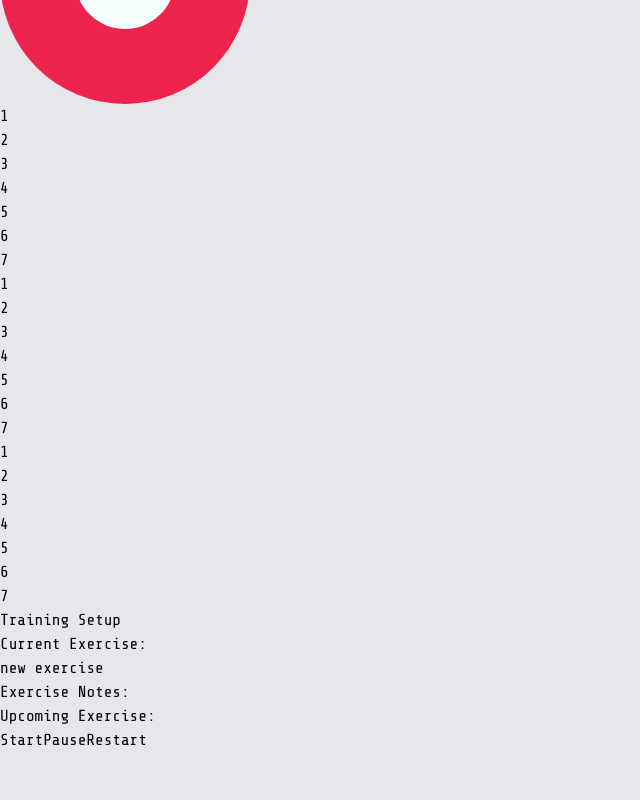
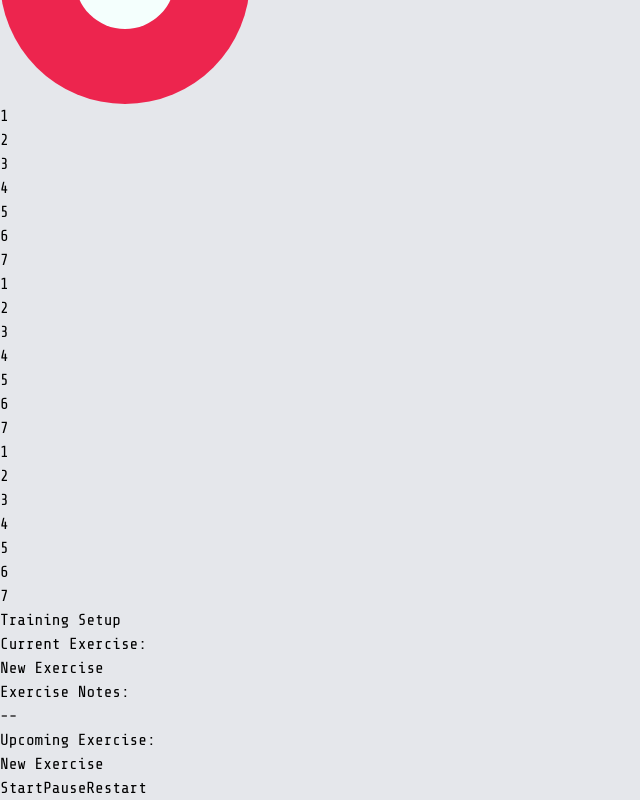
Before and after one commit to Fermento99/interval-timer, a Vue app: page / in a window 1280 px wide. Shown: the part 646-1446 px from the top of the page, without its empty margins (0-640 px from the left). Before the commit the page ends 1398 px from the top, so only its background shows below. Built offline with nearby package versions, Linux system fonts and the light colour scheme.

Commit message:
refactor exercise table

```diff
--- a/src/components/ClockComponent/ExerciseTile.vue
+++ /dev/null
@@ -1,17 +0,0 @@
-<script setup lang="ts">
-const props = defineProps<{
-  cycleIndex: number;
-  exerciseIndex: number;
-  done: boolean;
-}>();
-</script>
-
-<template>
-  <div
-    :class="`w-14 h-10 px-2 py-1 text-white text-xs flex justify-end items-end ${
-      done ? 'bg-exercise-red' : 'bg-exercise-green'
-    }`"
-  >
-    {{ props.exerciseIndex + 1 }}
-  </div>
-</template>
--- a/src/components/ExerciseTableComponent/ExerciseTableComponent.vue
+++ b/src/components/ExerciseTableComponent/ExerciseTableComponent.vue
@@ -1,6 +1,6 @@
 <script setup lang="ts">
 import { useExerciseStore } from '@/stores/ExerciseStore';
-import ExerciseTile from '@/components/ClockComponent/ExerciseTile.vue';
+import ExerciseTile from '@/components/ExerciseTableComponent/ExerciseTile.vue';
 
 const exerciseStore = useExerciseStore();
 </script>
@@ -9,15 +9,16 @@ const exerciseStore = useExerciseStore();
   <div class="flex flex-col gap-2">
     <div
       class="flex flex-row gap-2"
-      v-for="(cycle, cycleIndex) in exerciseStore.exerciseTable.cycles"
+      v-for="cycleIndex in exerciseStore.exerciseTable.cycleCount"
       :key="cycleIndex"
     >
       <ExerciseTile
-        v-for="(exercise, exerciseIndex) in cycle.exercises"
+        v-for="exerciseIndex in exerciseStore.exerciseTable.cycleLength"
         :key="exerciseIndex"
-        :cycle-index="cycleIndex"
-        :exercise-index="exerciseIndex"
-        :done="exercise.done"
+        :exercise-index="
+          exerciseStore.exerciseTable.cycleLength * (cycleIndex - 1) + exerciseIndex - 1
+        "
+        :exerciseNumber="exerciseIndex"
       />
     </div>
   </div>
--- /dev/null
+++ b/src/components/ExerciseTableComponent/ExerciseTile.vue
@@ -0,0 +1,20 @@
+<script setup lang="ts">
+import { useExerciseStore } from '@/stores/ExerciseStore';
+
+const props = defineProps<{
+  exerciseIndex: number;
+  exerciseNumber: number;
+}>();
+
+const exerciseStore = useExerciseStore();
+</script>
+
+<template>
+  <div
+    :class="`w-14 h-10 px-2 py-1 text-white text-xs flex justify-end items-end ${
+      exerciseStore.getExercise(props.exerciseIndex).done ? 'bg-exercise-red' : 'bg-exercise-green'
+    }`"
+  >
+    {{ exerciseNumber }}
+  </div>
+</template>
--- a/src/components/NotesComponent/NotesComponent.vue
+++ b/src/components/NotesComponent/NotesComponent.vue
@@ -11,6 +11,6 @@ const exerciseStore = useExerciseStore();
       <NotesRow label="Current Exercise" :value="exerciseStore.currentExercise.name" />
       <NotesRow label="Exercise Notes" :value="exerciseStore.currentExercise.notes" />
     </div>
-    <NotesRow label="Upcoming Exercise" :value="exerciseStore.nextExercise.notes" size="normal" />
+    <NotesRow label="Upcoming Exercise" :value="exerciseStore.nextExercise.name" size="normal" />
   </div>
 </template>
--- a/src/pages/MainPage/MainPage.vue
+++ b/src/pages/MainPage/MainPage.vue
@@ -4,8 +4,14 @@ import ExerciseTableComponent from '@/components/ExerciseTableComponent/Exercise
 import ButtonComponent from '@/components/ButtonComponent/ButtonComponent.vue';
 import NotesComponent from '@/components/NotesComponent/NotesComponent.vue';
 import { useClockStore } from '@/stores/ClockStore';
+import { useExerciseStore } from '@/stores/ExerciseStore';
+import { watchEffect } from 'vue';
 
 const clockState = useClockStore();
+const exerciseState = useExerciseStore();
+
+clockState.setClock('exercise-clock', { period: exerciseState.currentClock.time });
+clockState.setClock('training-clock', { period: exerciseState.periodSum });
 
 const start = () => {
   clockState.startClocks();
@@ -16,9 +22,24 @@ const stop = () => {
 };
 
 const reset = () => {
-  clockState.setClock('exercise-clock', { period: 0.5 });
-  clockState.setClock('training-clock', { period: 5, startedAt: Date.now() });
+  exerciseState.resetTable();
+  clockState.setClock('exercise-clock', { period: exerciseState.currentClock.time });
+  clockState.setClock('training-clock', { period: exerciseState.periodSum });
 };
+
+watchEffect(() => {
+  const clock = clockState.getClock('exercise-clock');
+  if (clock.finished) {
+    exerciseState.moveToNextClock();
+    if (exerciseState.currentClock) {
+      const finishTimestamp = clock.startedAt + clock.period;
+      clockState.setClock('exercise-clock', {
+        period: exerciseState.currentClock.time,
+        startedAt: finishTimestamp,
+      });
+    }
+  }
+});
 </script>
 
 <template>
--- a/src/stores/ExerciseStore.ts
+++ b/src/stores/ExerciseStore.ts
@@ -2,100 +2,162 @@ import { defineStore } from 'pinia';
 import { computed, ref } from 'vue';
 
 interface ExerciseTable {
-  cycles: Cycle[];
-  cycleCunt: number;
+  periods: Period[];
+  cycleCount: number;
   cycleLength: number;
   exerciseTime: number;
   restTime: number;
   pauseTime: number;
   iterator: number;
-  length: number;
 }
 
-interface Cycle {
-  exercises: Exercise[];
-}
-
-interface Exercise {
+interface Period {
   name: string;
   notes: string;
   done: boolean;
+  time: number;
+  mode: ClockMode;
 }
 
-const DEFAULT_TABLE_SETUP = {
-  cycles: Array(3)
-    .fill(null)
-    .map(() => ({
-      exercises: Array(7)
-        .fill(null)
-        .map(() => ({
-          name: 'new exercise',
-          notes: '',
+type ClockMode = 'exercise' | 'rest' | 'pause';
+type TableConfig = Omit<ExerciseTable, 'cycles' | 'iterator'>;
+
+const DEFAULT_TABLE_CONFIG = <TableConfig>{
+  cycleCount: 3,
+  cycleLength: 7,
+  exerciseTime: 0.5,
+  restTime: 0.2,
+  pauseTime: 5,
+};
+
+const generateTable = (config: TableConfig): ExerciseTable => {
+  const { cycleCount, cycleLength, exerciseTime, restTime, pauseTime } = config;
+  const length = cycleCount * cycleLength;
+  const periods = [
+    {
+      name: 'Head Start',
+      notes: '--',
+      done: false,
+      time: 10,
+      mode: 'pause',
+    },
+    ...Array(length)
+      .fill(null)
+      .flatMap((_, index): Period[] => [
+        {
+          name: 'New Exercise',
+          notes: '--',
           done: false,
-        })),
-    })),
-  cycleCunt: 3,
-  cycleLength: 7,
-  exerciseTime: 50,
-  restTime: 30,
-  pauseTime: 210,
-  iterator: 0,
-  length: 21,
+          time: exerciseTime,
+          mode: 'exercise',
+        },
+        index % cycleLength === cycleLength - 1
+          ? {
+              name: 'pause',
+              notes: '--',
+              done: false,
+              time: pauseTime,
+              mode: 'pause',
+            }
+          : {
+              name: 'rest',
+              notes: '--',
+              done: false,
+              time: restTime,
+              mode: 'rest',
+            },
+      ]),
+  ];
+  periods.pop();
+
+  return <ExerciseTable>{
+    ...config,
+    periods,
+    iterator: 0,
+  };
 };
+
 export const useExerciseStore = defineStore('exercise', () => {
-  const exerciseTable = ref<ExerciseTable>(DEFAULT_TABLE_SETUP);
-  const currentExercise = computed(() => {
-    const { cycles, cycleLength, iterator } = exerciseTable.value;
-    console.log('current', Math.floor(iterator / cycleLength), iterator % cycleLength);
-    return cycles[Math.floor(iterator / cycleLength)].exercises[iterator % cycleLength];
-  });
-  const nextExercise = computed(() => {
-    const { cycles, cycleLength, iterator } = exerciseTable.value;
-    if ((iterator + 1) % cycleLength === 0) {
-      console.log('next', Math.floor(iterator / cycleLength) + 1, 0);
-      return cycles[Math.floor(iterator / cycleLength) + 1]?.exercises[0] || { name: '--' };
-    }
-    console.log('next', Math.floor(iterator / cycleLength), (iterator % cycleLength) + 1);
-    return cycles[Math.floor(iterator / cycleLength)].exercises[(iterator % cycleLength) + 1];
+  const exerciseTable = ref<ExerciseTable>(generateTable(DEFAULT_TABLE_CONFIG));
+
+  const periodSum = computed(() => {
+    const pauses = exerciseTable.value.pauseTime * (exerciseTable.value.cycleCount - 1) + 10;
+    const exercises =
+      exerciseTable.value.cycleCount *
+      exerciseTable.value.cycleLength *
+      exerciseTable.value.exerciseTime;
+    const rests =
+      exerciseTable.value.cycleCount *
+      (exerciseTable.value.cycleLength - 1) *
+      exerciseTable.value.restTime;
+    return pauses + rests + exercises;
   });
 
-  const setExerciseTableConfig = (tableConfig: Omit<ExerciseTable, 'cycles' | 'iterator'>) => {
+  const undoneExercises = computed(() =>
+    exerciseTable.value.periods.filter((period) => period.mode === 'exercise' && !period.done)
+  );
+
+  const exercises = computed(() =>
+    exerciseTable.value.periods.filter((period) => period.mode === 'exercise')
+  );
+
+  const currentExercise = computed(
+    () =>
+      undoneExercises.value[0] || {
+        name: '--',
+        notes: '--',
+        done: false,
+        time: 0,
+        mode: 'exercise',
+      }
+  );
+
+  const nextExercise = computed(
+    () =>
+      undoneExercises.value[1] || {
+        name: '--',
+        notes: '--',
+        done: false,
+        time: 0,
+        mode: 'exercise',
+      }
+  );
+
+  const currentClock = computed(() => exerciseTable.value.periods[exerciseTable.value.iterator]);
+
+  const setExerciseTableConfig = (tableConfig: TableConfig) => {
     Object.assign(exerciseTable.value, tableConfig, {
       iterator: 0,
-      length: tableConfig.cycleLength * tableConfig.cycleCunt,
+      length: tableConfig.cycleLength * tableConfig.cycleCount,
     });
-    exerciseTable.value.cycles = Array(tableConfig.cycleLength)
-      .fill(null)
-      .map(() => ({
-        exercises: Array(tableConfig.cycleCunt)
-          .fill(null)
-          .map(() => ({
-            name: 'new exercise',
-            notes: '',
-            done: false,
-          })),
-      }));
   };
 
-  const setExerciseDetails = (index: number, exerciseConfig: Partial<Exercise>) => {
-    const { cycles, cycleLength } = exerciseTable.value;
-    Object.assign(
-      cycles[Math.floor(index / cycleLength)].exercises[index % cycleLength],
-      exerciseConfig
-    );
+  const setExerciseDetails = (index: number, exerciseConfig: Partial<Period>) => {
+    Object.assign(exerciseTable.value.periods[index], exerciseConfig);
   };
 
-  const moveToNextExercise = () => {
+  const moveToNextClock = () => {
     setExerciseDetails(exerciseTable.value.iterator, { done: true });
     exerciseTable.value.iterator++;
   };
+
+  const resetTable = () => {
+    exerciseTable.value.periods.forEach((period) => (period.done = false));
+    exerciseTable.value.iterator = 0;
+  };
+
+  const getExercise = (index: number) => exercises.value[index];
 
   return {
     exerciseTable,
     currentExercise,
     nextExercise,
+    periodSum,
+    currentClock,
+    getExercise,
     setExerciseTableConfig,
     setExerciseDetails,
-    moveToNextExercise,
+    moveToNextClock,
+    resetTable,
   };
 });
```
